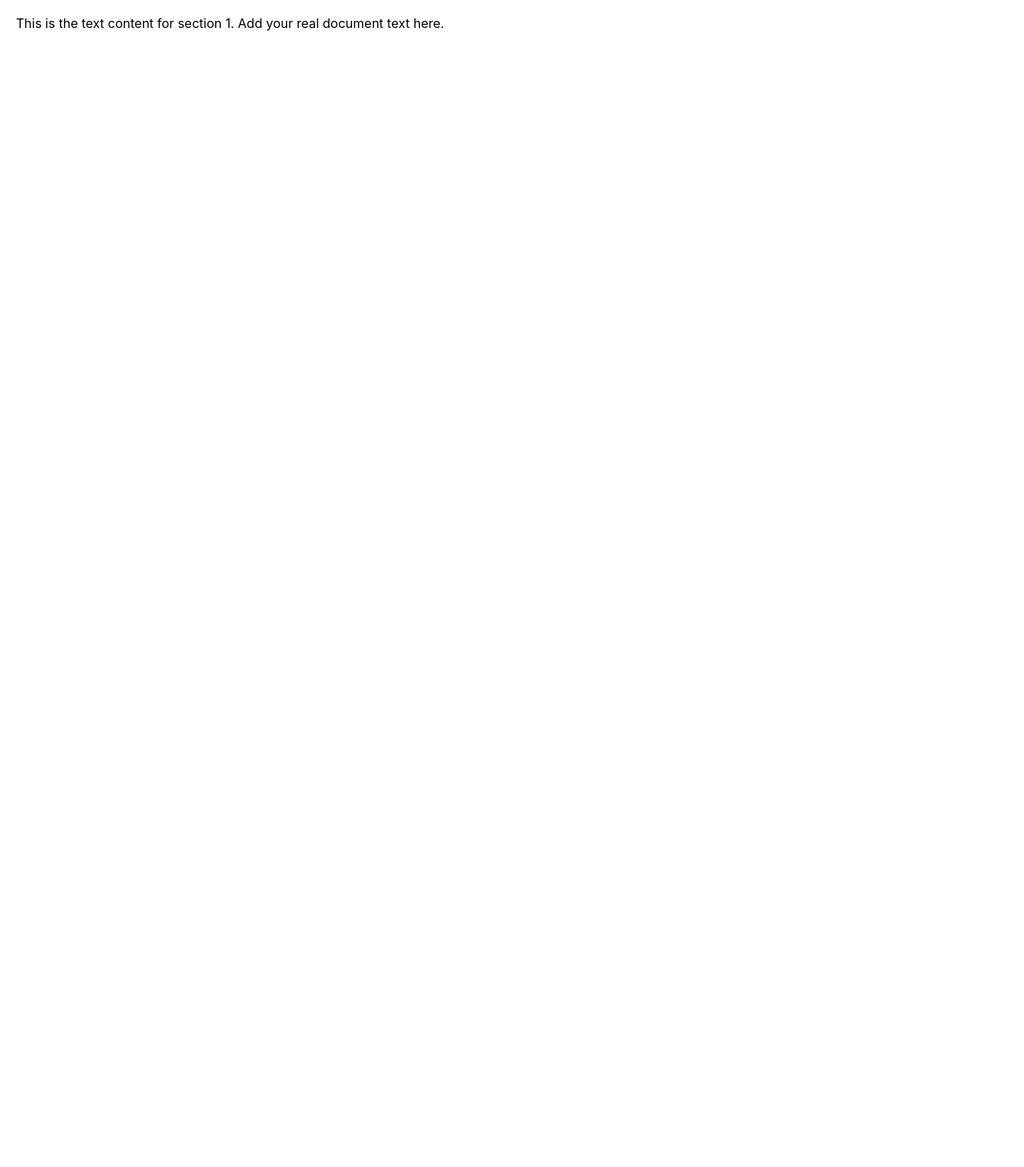
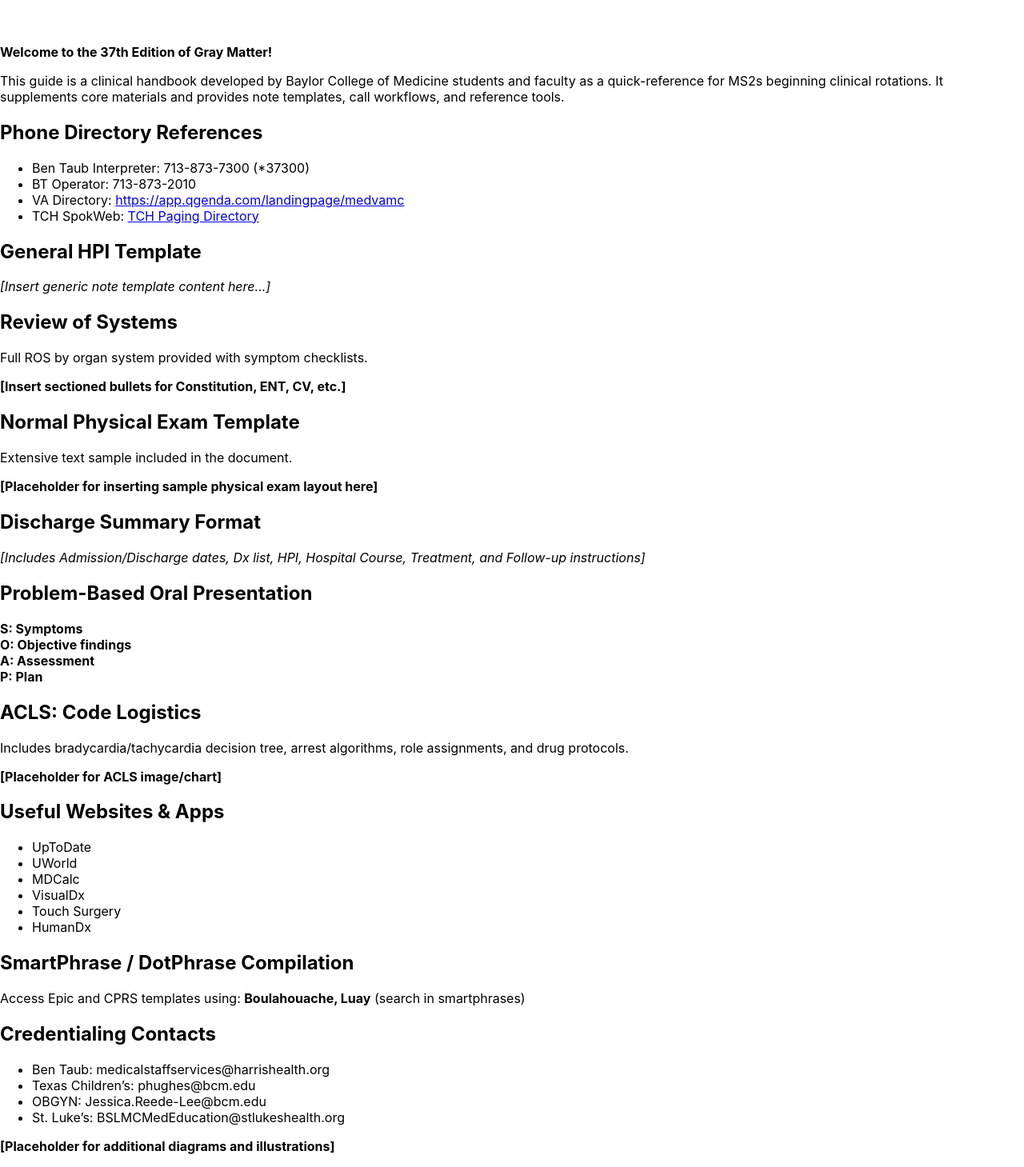
Before and after one commit to ryanpchang/gray-matter-app, a React (Create React App) app: page /GeneralTopics in a window 1280 px wide. Shown: the part 90-1549 px from the top of the page at 80% size. Before the commit the page ends 800 px from the top, so only its background shows below. Built offline with nearby package versions, Linux system fonts and the light colour scheme.

Commit message:
I am actually not super sure about this change

```diff
--- a/package.json
+++ b/package.json
@@ -13,7 +13,7 @@
     "react-dom": "^19.1.0",
     "react-mammoth": "^1.0.3",
     "react-router-dom": "^7.6.3",
-    "react-scripts": "5.0.1",
+    "react-scripts": "^5.0.1",
     "web-vitals": "^2.1.4"
   },
   "scripts": {
--- a/src/sections/GeneralTopics.js
+++ b/src/sections/GeneralTopics.js
@@ -2,10 +2,24 @@ import SectionTemplate from '../components/SectionTemplate';
 
 const GeneralTopics = () => {
   return (
-    <SectionTemplate
-      title="General Topics"
-      content="This is the text content for section 1. Add your real document text here."
-    />
+    <><SectionTemplate title="General Topics" /><p><strong>Welcome to the 37th Edition of Gray Matter!</strong></p><p>This guide is a clinical handbook developed by Baylor College of Medicine students and faculty as a quick-reference for MS2s beginning clinical rotations. It supplements core materials and provides note templates, call workflows, and reference tools.</p><h2>Phone Directory References</h2><ul>
+      <li>Ben Taub Interpreter: 713-873-7300 (*37300)</li>
+      <li>BT Operator: 713-873-2010</li>
+      <li>VA Directory: <a href="https://app.qgenda.com/landingpage/medvamc">https://app.qgenda.com/landingpage/medvamc</a></li>
+      <li>TCH SpokWeb: <a href="https://tchspokweb.ad.texaschildrenshospital.org/amcom/amcomweb/">TCH Paging Directory</a></li>
+    </ul><h2>General HPI Template</h2><p><em>[Insert generic note template content here...]</em></p><h2>Review of Systems</h2><p>Full ROS by organ system provided with symptom checklists.</p><p><strong>[Insert sectioned bullets for Constitution, ENT, CV, etc.]</strong></p><h2>Normal Physical Exam Template</h2><p>Extensive text sample included in the document.</p><p><strong>[Placeholder for inserting sample physical exam layout here]</strong></p><h2>Discharge Summary Format</h2><p><em>[Includes Admission/Discharge dates, Dx list, HPI, Hospital Course, Treatment, and Follow-up instructions]</em></p><h2>Problem-Based Oral Presentation</h2><p><strong>S: Symptoms</strong><br /> <strong>O: Objective findings</strong><br /> <strong>A: Assessment</strong><br /> <strong>P: Plan</strong></p><h2>ACLS: Code Logistics</h2><p>Includes bradycardia/tachycardia decision tree, arrest algorithms, role assignments, and drug protocols.</p><p><strong>[Placeholder for ACLS image/chart]</strong></p><h2>Useful Websites & Apps</h2><ul>
+        <li>UpToDate</li>
+        <li>UWorld</li>
+        <li>MDCalc</li>
+        <li>VisualDx</li>
+        <li>Touch Surgery</li>
+        <li>HumanDx</li>
+      </ul><h2>SmartPhrase / DotPhrase Compilation</h2><p>Access Epic and CPRS templates using: <strong>Boulahouache, Luay</strong> (search in smartphrases)</p><h2>Credentialing Contacts</h2><ul>
+        <li>Ben Taub: medicalstaffservices@harrishealth.org</li>
+        <li>Texas Children’s: phughes@bcm.edu</li>
+        <li>OBGYN: Jessica.Reede-Lee@bcm.edu</li>
+        <li>St. Luke’s: BSLMCMedEducation@stlukeshealth.org</li>
+      </ul><p><strong>[Placeholder for additional diagrams and illustrations]</strong></p></>
   );
 };
 
```
Also changed, not shown: src/components/SubsectionTemplate.js (deleted, +0 -9 lines), 2 other files (tests, documents, lock files or other folders).
